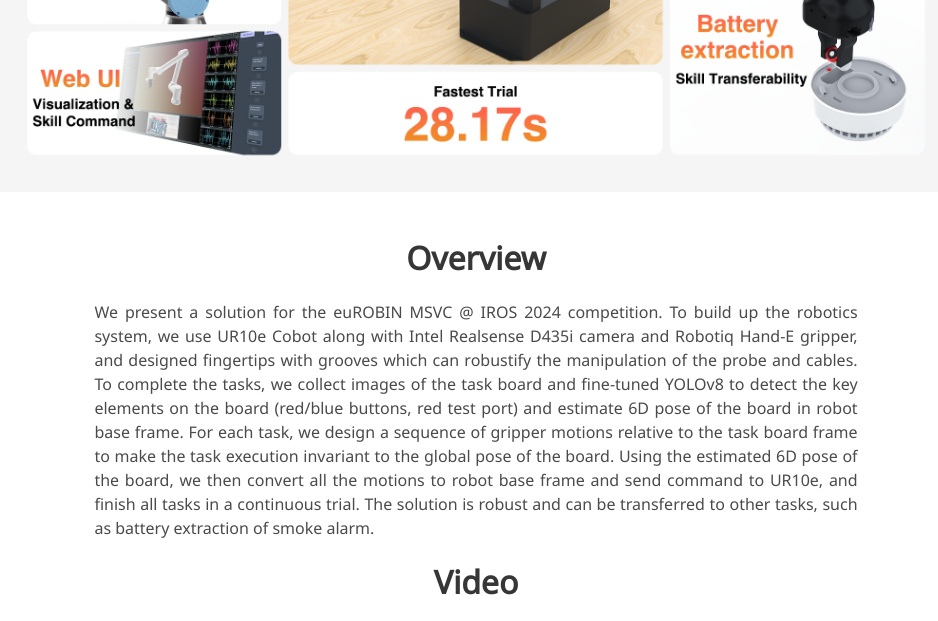
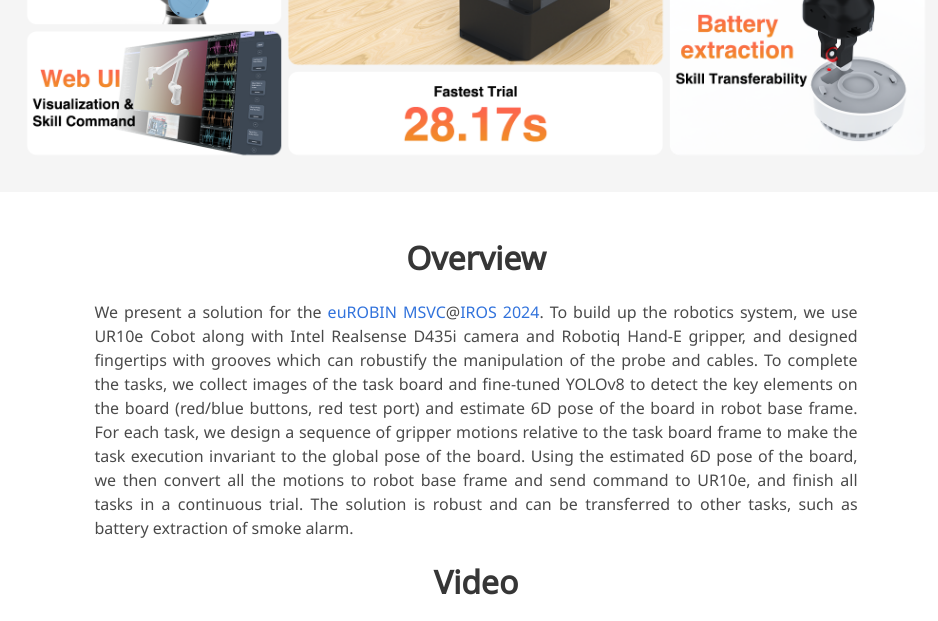
Before and after one commit to msvc-dlrg/msvc-dlrg.github.io, a plain HTML site: page index.html in a window 1280 px wide. Shown: the part 801-1422 px from the top of the page, without its empty margins (164-1102 px from the left). Drawn offline with nearby package versions, Linux system fonts and the light colour scheme; some icons are missing; a web font is replaced by a local one.

Commit message:
modified:   index.html

```diff
--- a/index.html
+++ b/index.html
@@ -119,7 +119,8 @@
           <h2 class="title is-3">Overview</h2>
           <div class="content has-text-justified">
             <p>
-              We present a solution for the euROBIN MSVC @ IROS 2024 competition.
+              We present a solution for the <a href="https://sites.google.com/view/eurobin-msvc">euROBIN MSVC</a>@<a
+                href="https://iros2024-abudhabi.org/">IROS 2024</a>.
               To build up the robotics system, we use UR10e Cobot along with
               Intel Realsense D435i camera and Robotiq Hand-E gripper, and
               designed fingertips with grooves which can robustify the manipulation
```
